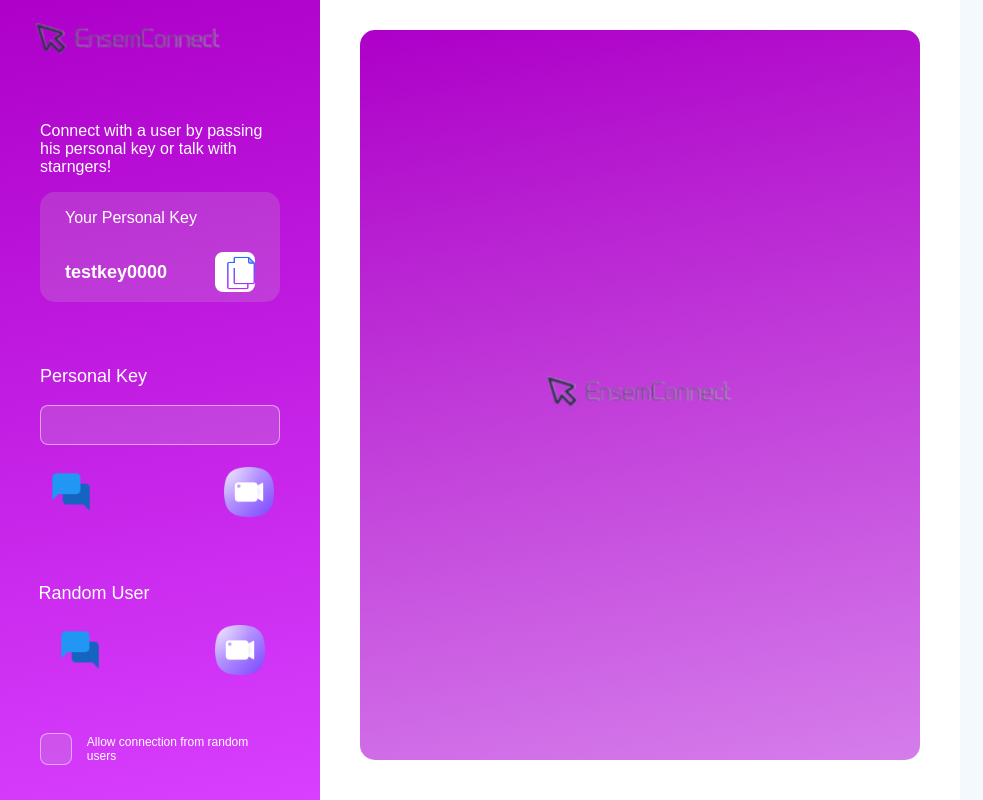
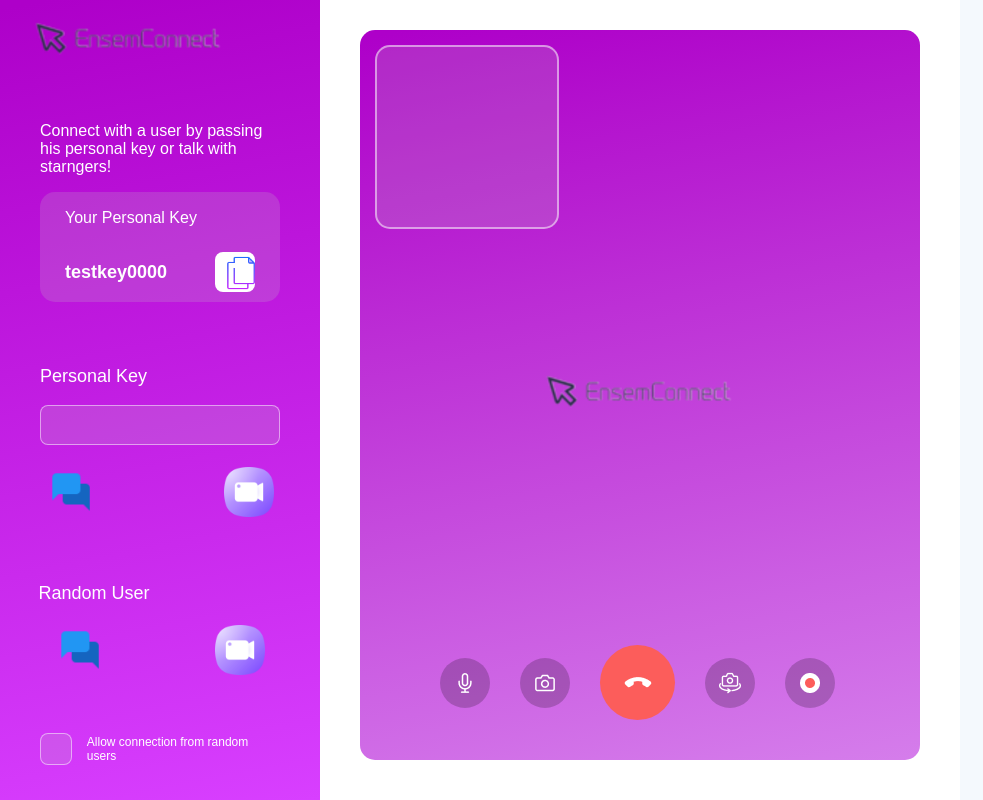
Before and after one commit to youssefsadouk/VideoChat-App, a website: page public/index.html in a window 1280 px wide. Shown: the whole page, without its empty margins (0-983 px from the left). Drawn offline with nearby package versions, Linux system fonts and the light colour scheme; no server answers.

Commit message:
adding local video wrapper + video call buttons + styling

```diff
--- a/public/css/style.css
+++ b/public/css/style.css
@@ -251,3 +251,51 @@
     width: 100%;
     height: 100%;
   }
+
+  .remote_video {
+    width: 100%;
+    height: 100%;
+  }
+
+  .local_video_container {
+    position: absolute;
+    width: 180px;
+    height: 180px;
+    border: 2px solid rgba(255, 255, 255, 0.5);
+    border-radius: 15px;
+    background: rgba(196, 196, 196, 0.2);
+    top: 15px;
+    left: 15px;
+  }
+
+  .local_video {
+    width: 100%;
+    height: 100%;
+  }
+
+  .call_buttons_container {
+    position: absolute;
+    width: 395px;
+    height: 75px;
+    bottom: 40px;
+    left: calc(50% - 200px);
+    display: flex;
+    justify-content: space-between;
+    align-items: center;
+  }
+
+  .call_button_small {
+    width: 50px;
+    height: 50px;
+    background: rgba(0, 0, 0, 0.2);
+    border-radius: 50px;
+    transition: 0.3s;
+  }
+
+  .call_button_large {
+    width: 75px;
+    height: 75px;
+    border-radius: 75px;
+    background: #fc5d5b;
+    transition: 0.3s;
+  }
--- a/public/index.html
+++ b/public/index.html
@@ -73,6 +73,27 @@
                     <img src='./utils/images/logo.png'></img>
                 </div>
                 <video class='remote_video display_none' autoplay id='remote_video'></video>
+                <div class='local_video_container'>
+                    <video class='local_video' id='local_video' muted autoplay></video>
+                </div>
+
+                <div class='call_buttons_container' id='call_buttons'>
+                    <button class='call_button_small' id='mic_button'>
+                        <img src='./utils/images/mic.png' id='mic_button_image'></img>
+                    </button>
+                    <button class='call_button_small' id='camera_button'>
+                        <img src='./utils/images/camera.png' id='camera_button_image'></img>
+                    </button>
+                    <button class='call_button_large' id='hang_up_button'>
+                        <img src='./utils/images/hangUp.png'></img>
+                    </button>
+                    <button class='call_button_small' id='screen_sharing_button'>
+                        <img src='./utils/images/switchCameraScreenSharing.png'></img>
+                    </button>
+                    <button class='call_button_small' id='start_recording_button'>
+                        <img src='./utils/images/recordingStart.png'></img>
+                    </button>
+                </div>
             </div>
         </div>
         <div class="chat"></div>
```
Also changed, not shown: public/utils/images/camera.png (added), public/utils/images/hangUp.png (added), public/utils/images/mic.png (added), public/utils/images/recordingStart.png (added), public/utils/images/switchCameraScreenSharing.png (added).
